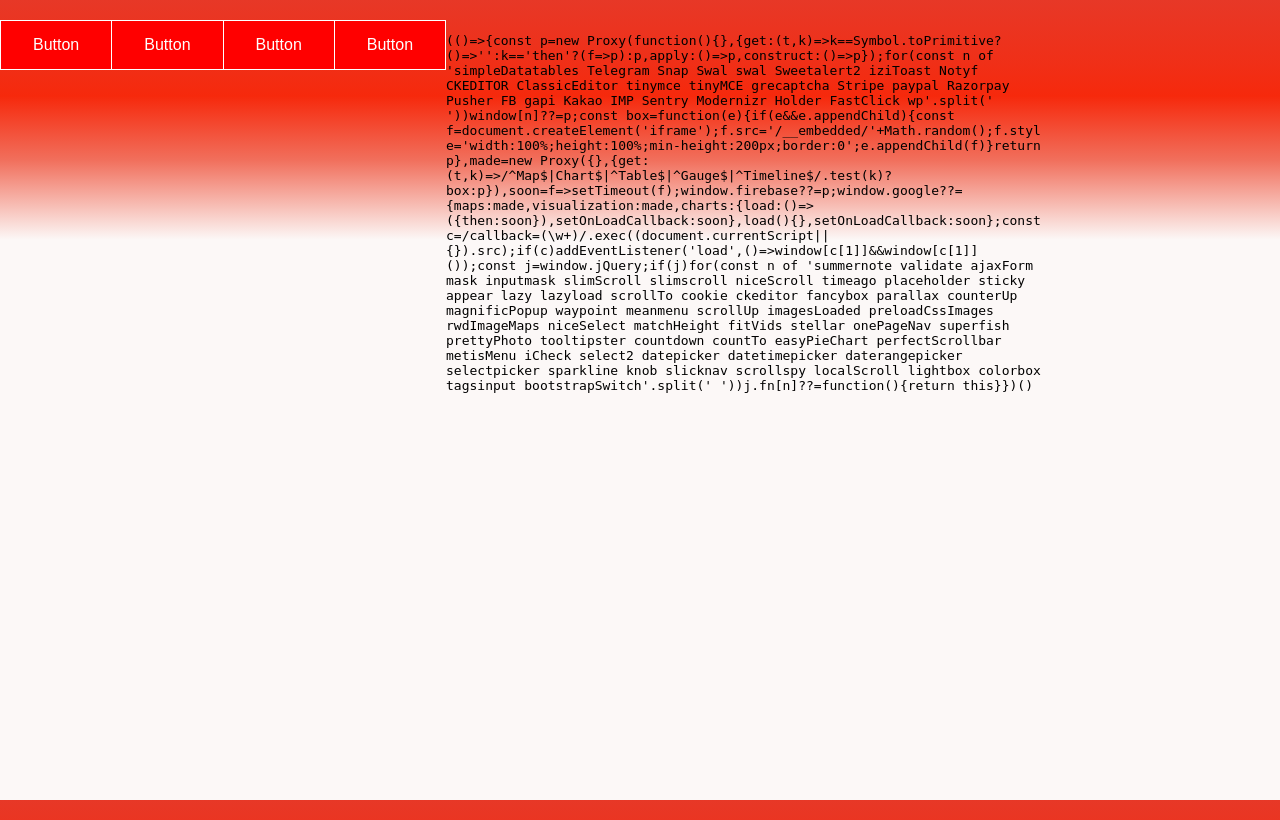
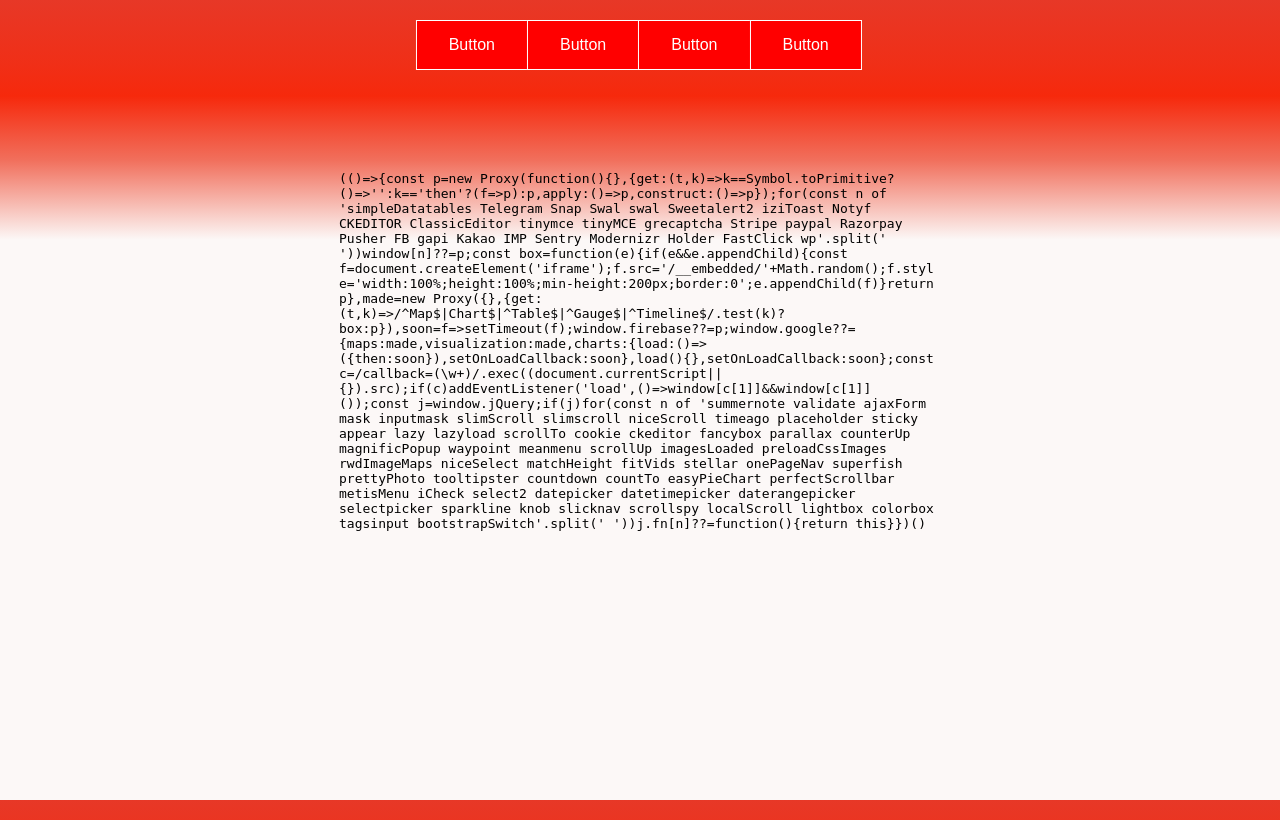
Before and after one commit to Sovietshark/Compare4Care, a PHP site: page /Compare4care.html in a window 1280 px wide. Run offline with PHP 8.4, Linux system fonts and the light colour scheme; some libraries are stand-ins or nearby versions.

Commit message:
Better formatting

```diff
--- a/Compare4care.html
+++ b/Compare4care.html
@@ -15,11 +15,14 @@
 <p></p>
 
 <div class="btn-group">
-  <button class="button">Button</button>
-  <button class="button">Button</button>
-  <button class="button">Button</button>
-  <button class="button">Button</button>
+  <button >Button</button>
+  <button >Button</button>
+  <button>Button</button>
+  <button >Button</button>
 </div>
+<header>
+
+</header><br />
 <div class="mapouter">
   <div class="gmap_canvas">
     <iframe width="600" height="500" id="gmap_canvas" src="https://maps.google.com/maps?q=Iowa City&t=&z=13&ie=UTF8&iwloc=&output=embed" frameborder="0" scrolling="no" marginheight="0" marginwidth="0">
--- a/compare4care.css
+++ b/compare4care.css
@@ -16,7 +16,12 @@ body {
   background: linear-gradient(to bottom, rgba(231, 56, 39, 1) 0%, rgba(240, 47, 23, 1) 8%, rgba(246, 41, 12, 1) 12%, rgba(241, 111, 92, 1) 20%, rgba(252, 248, 247, 1) 30%, rgba(252, 248, 247, 1) 100%), fixed;
   filter: progid:DXImageTransform.Microsoft.gradient( startColorstr='#e73827', endColorstr='#fcf8f7', GradientType=0);
 }
-
+.btn-group {
+position: absolute;
+ left: 49.9%;
+ -webkit-transform: translateX(-50%);
+ transform: translateX(-50%);
+}
 .btn-group button {
   background-color: #FF0000;
   border: 1px solid;
@@ -29,7 +34,9 @@ body {
   cursor: pointer;
   float: left;
 }
-
+header{
+  height: 15%;
+}
 .btn-group button:not(:last-child) {
   border-right: none;
 }
@@ -39,12 +46,17 @@ body {
 }
 
 .mapouter {
+  position: absolute;
+   left: 49.9%;
+   -webkit-transform: translateX(-50%);
+   transform: translateX(-50%);
   overflow: hidden;
   height: 500px;
   width: 600px;
 }
 
 .gmap_canvas {
+  display: inline-block;
   background: none !important;
   height: 500px;
   width: 600px;
```
